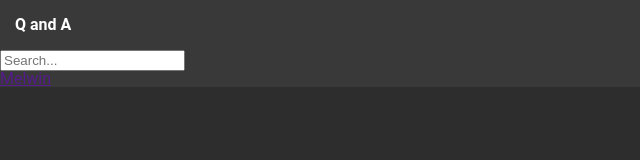
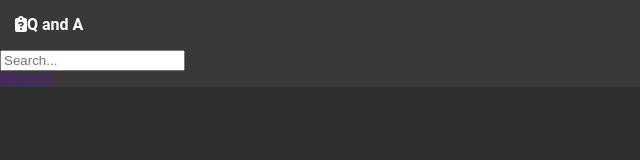
Before and after one commit to mel2312/Cmpt353_finalProject, a React (Create React App) app in the folder final-project/: page / in a window 1280 px wide. Shown: the top 160 px of the page, without its empty margins (0-640 px from the left). Built offline with nearby package versions, Linux system fonts and the light colour scheme.

Commit message:
symbol added to the Sitename

```diff
--- a/final-project/src/Header.js
+++ b/final-project/src/Header.js
@@ -1,3 +1,7 @@
+import { FontAwesomeIcon } from "@fortawesome/react-fontawesome";
+import {faClipboardQuestion} from '@fortawesome/free-solid-svg-icons'
+
+
 import styled from "styled-components";
 
 
@@ -22,7 +26,9 @@ b{
 
 function Header(){
     return(<StyledHeader>
-        <LogoLink href ="" className="logo"><b>Q and A</b></LogoLink>
+        <LogoLink href ="" className="logo">
+        <FontAwesomeIcon icon= {faClipboardQuestion} />
+            <b>Q and A</b></LogoLink>
         <form action="" className="search">
           <input type="text" placeholder="Search..."/>
         </form>
```
